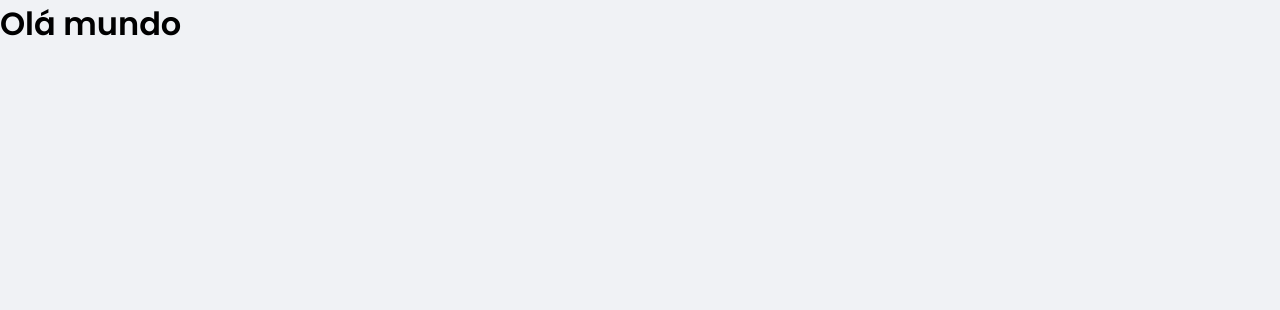
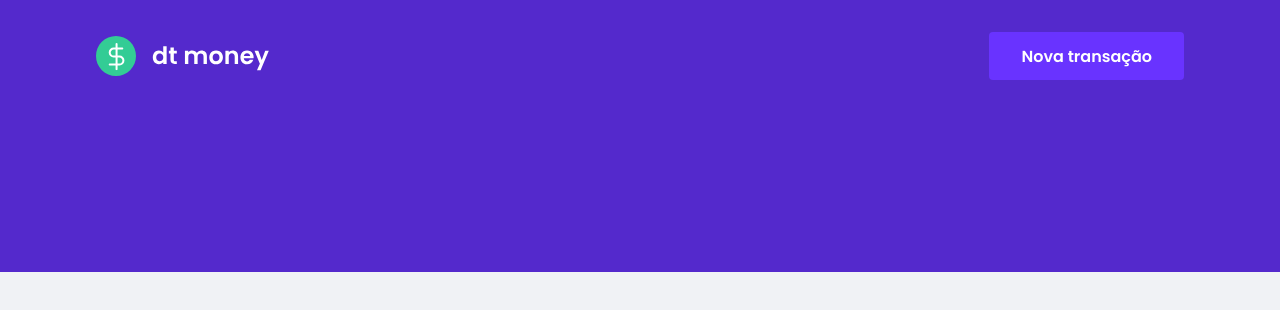
Before and after one commit to brunodsazevedo/react-finances, a React (Create React App) app: page / in a window 1280 px wide. Shown: the top 310 px of the page. Built offline with nearby package versions, Linux system fonts and the light colour scheme.

Commit message:
feito estilizacao de component header

```diff
--- a/src/App.tsx
+++ b/src/App.tsx
@@ -1,10 +1,11 @@
+import { Header } from './components/Header';
+
 import { GlobalStyle } from './styles/global'
-
 export function App() {
   return (
-    <div className="App">
+    <>
+      <Header />
       <GlobalStyle />
-      <h1 className="title">Olá mundo</h1>
-    </div>
+    </>
   );
 }
--- /dev/null
+++ b/src/components/Header/index.tsx
@@ -0,0 +1,17 @@
+import logoImg from '../../assets/logo.svg';
+import { Container, Content } from './styles';
+
+
+
+export function Header() {
+  return (
+    <Container>
+      <Content>
+        <img src={logoImg} alt="dt money" />
+        <button>
+          Nova transação
+        </button>
+      </Content>
+    </Container>
+  );
+}
--- /dev/null
+++ b/src/components/Header/styles.ts
@@ -0,0 +1,31 @@
+import styled from "styled-components";
+
+export const Container = styled.header`
+    background: var(--blue);
+`
+
+export const Content = styled.div`
+    max-width: 1120px;
+    margin: 0 auto;
+
+    padding: 2rem 1rem 12rem;
+    display: flex;
+    align-items: center;
+    justify-content: space-between;
+
+    button {
+        font-size: 1rem;
+        color: #FFF;
+        background: var(--blue-light);
+        border: 0;
+        padding: 0 2rem;
+        border-radius: 0.25rem;
+        height: 3rem;
+
+        transition: filter 0.2s;
+
+        &:hover {
+            filter: brightness(0.9);
+        }
+    }
+`
```
